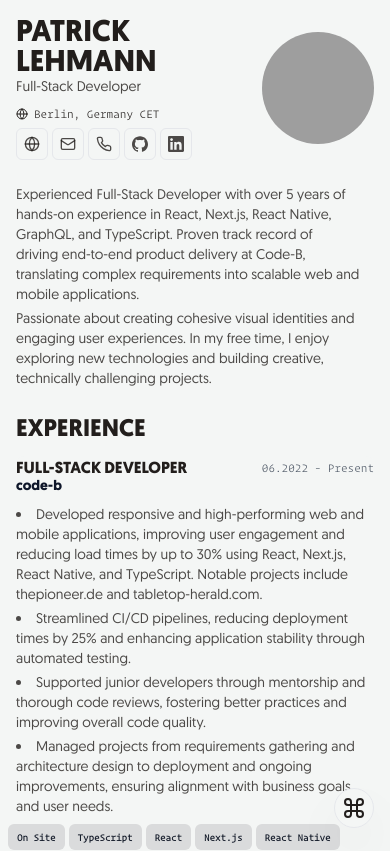
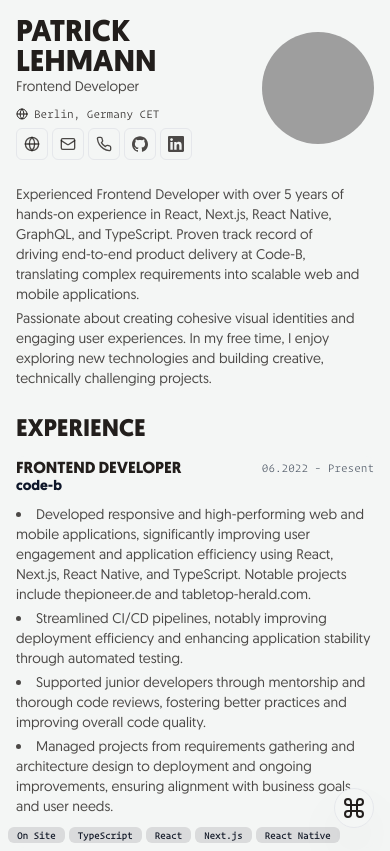
Before and after one commit to BartoszJarocki/cv, a Next.js app: page / in a window 390 px wide. Shown: the top 851 px of the page. Built offline with nearby package versions, Linux system fonts and the light colour scheme; grey boxes are pictures that could not be loaded.

Commit message:
feat: update skills and work experience components for print styles, refine cover letter and resume data

```diff
--- a/src/app/components/Skills.tsx
+++ b/src/app/components/Skills.tsx
@@ -16,7 +16,10 @@ interface SkillsListProps {
 function SkillsList({ skills, className }: SkillsListProps) {
   return (
     <ul
-      className={cn("flex list-none flex-wrap gap-1 p-0", className)}
+      className={cn(
+        "flex list-none flex-wrap gap-1 p-0 print:gap-x-0.5",
+        className,
+      )}
       aria-label="List of skills"
     >
       {skills.map((skill) => (
--- a/src/app/components/WorkExperience.tsx
+++ b/src/app/components/WorkExperience.tsx
@@ -28,7 +28,7 @@ function BadgeList({ className, badges }: BadgeListProps) {
         <li key={badge}>
           <Badge
             variant="secondary"
-            className="align-middle text-[10px] print:px-1 print:py-0.5 print:text-[8px] print:leading-tight"
+            className="align-middle text-[10px] leading-none print:px-1 print:py-0.5 print:text-[8px] print:leading-tight"
           >
             {badge}
           </Badge>
--- a/src/app/globals.css
+++ b/src/app/globals.css
@@ -4,12 +4,6 @@
 
 @layer base {
   :root {
-    @media print {
-      #main-content {
-        padding: 2rem;
-      }
-    }
-
     --background: 147 10% 96%; /* #f3f5f3 - Light mint background */
     --foreground: 18 10.3% 12.2%; /* #232020 - Dark brown-gray text */
 
--- a/src/app/page.tsx
+++ b/src/app/page.tsx
@@ -60,7 +60,7 @@ function getCommandMenuLinks() {
 export default function ResumePage() {
   return (
     <main
-      className="container relative mx-auto scroll-my-12 overflow-auto p-4 print:p-11 md:p-16"
+      className="container relative mx-auto scroll-my-12 overflow-auto p-4 print:p-8 md:p-16"
       id="main-content"
     >
       <div className="sr-only">
--- a/src/components/ui/badge.tsx
+++ b/src/components/ui/badge.tsx
@@ -4,7 +4,7 @@ import { cva, type VariantProps } from "class-variance-authority";
 import { cn } from "@/lib/utils";
 
 const badgeVariants = cva(
-  "inline-flex items-center rounded-md border px-2 py-0.5 text-sm font-semibold font-mono transition-colors focus:outline-none focus:ring-2 focus:ring-ring focus:ring-offset-2 text-nowrap",
+  "inline-flex items-center rounded-md border print:px-1 print:py-0 px-2 py-0.5 text-sm font-semibold font-mono transition-colors focus:outline-none focus:ring-2 focus:ring-ring focus:ring-offset-2 text-nowrap",
   {
     variants: {
       variant: {
--- a/src/data/cover-letter-data.tsx
+++ b/src/data/cover-letter-data.tsx
@@ -1,11 +1,4 @@
-import { GitHubIcon, LinkedInIcon } from "@/components/icons";
 import { ReactNode } from "react";
-
-type Social = {
-  name: string;
-  url: string;
-  icon: (props: React.SVGProps<SVGSVGElement>) => JSX.Element;
-};
 
 type CoverLetterData = {
   name: string;
@@ -28,74 +21,70 @@ type CoverLetterData = {
 
 export const COVER_LETTER_DATA: CoverLetterData = {
   name: "Patrick Lehmann",
-  location: "Berlin, Germany CET",
+  location: "Berlin, Germany",
   locationLink: "https://www.google.com/maps/place/Berlin,+Germany",
-  about: "Full-Stack Developer",
+  about: "Frontend Developer",
   personalWebsiteUrl: "https://ptrcklehmann.com",
   contact: {
     email: "connect@ptrcklehmann.com",
     tel: "+4915901345063",
   },
   company: {
-    name: "Company Name",
-    location: "City, Country",
+    name: "Zalando",
+    location: "Berlin, Germany",
   },
-  date: "Date",
-  greeting: <p>Dear Hiring Manager</p>,
+  date: "20.04.2025",
+  greeting: <p>Dear Bazi Nzirubusa,</p>,
   body: (
     <article className="space-y-3 text-pretty text-foreground print:text-[11px]">
       <p>
-        I am writing to express my interest in the Full-Stack Developer position
-        at {`"${"Company Name"}"`}. With a strong background in software
-        development and a passion for creating innovative solutions, I believe I
-        would be a valuable addition to your team.
+        I&apos;m excited to apply for the Frontend Engineer role in Customer
+        Care Technology at Zalando. With over five years of experience building
+        responsive, scalable web and mobile applications using React,
+        TypeScript, and GraphQL, I am confident in my ability to contribute
+        effectively to your team&apos;s mission of enhancing customer
+        self-service experiences.
       </p>
       <p>
-        I have a proven track record of successfully delivering high-quality
-        software projects on time and within budget. My experience includes
-        working with various programming languages, frameworks, and tools,
-        allowing me to adapt quickly to new technologies and challenges.
+        In my current role at Code-B, I have developed performant applications
+        such as{" "}
+        <a
+          className="underline hover:text-foreground/70"
+          href="https://thepioneer.de"
+          target="_blank"
+          rel="noopener noreferrer"
+          aria-label="The Pioneer"
+        >
+          thepioneer.de
+        </a>{" "}
+        and{" "}
+        <a
+          className="underline hover:text-foreground/70"
+          href="https://tabletop-herald.com"
+          target="_blank"
+          rel="noopener noreferrer"
+          aria-label="Tabletop Herald"
+        >
+          tabletop-herald.com
+        </a>
+        , significantly improving user engagement and application performance.
+        My experience includes optimising CI/CD pipelines to enhance stability
+        and streamline deployment processes, closely aligning with your
+        team&apos;s focus on scalable and maintainable systems.
       </p>
       <p>
-        I am particularly drawn to {`"${"Company Name"}"`} because of its
-        commitment to excellence and innovation in the tech industry. I admire
-        your focus on creating user-centric products and your dedication to
-        continuous improvement.
+        I am particularly drawn to Zalando&apos;s commitment to innovation and
+        user-centric design. My background in creating cohesive visual
+        identities and intuitive user interfaces at the International Labour
+        Organization further aligns with your objective of empowering customers
+        through seamless digital interactions.
       </p>
       <p>
-        I am excited about the opportunity to contribute my skills and expertise
-        to your team. I am confident that my technical abilities, combined with
-        my strong problem-solving skills and collaborative mindset, would make
-        me a valuable asset to {`"${"Company Name"}"`}.
+        I would welcome the opportunity to discuss how my technical expertise
+        and passion for frontend development can contribute to Zalando&apos;s
+        ongoing success in customer satisfaction and operational efficiency.
       </p>
-      <p>
-        I am eager to learn more about the position and how I can contribute to
-        the success of {`"${"Company Name"}"`}. Thank you for considering my
-        application. I look forward to the opportunity to discuss my
-        qualifications further.
-      </p>
-      <p className="mb-5">
-        I am available for an interview at your earliest convenience and can be
-        reached at{" "}
-        <a
-          className="text-right underline hover:text-foreground/70"
-          href="tel:+4915901345063"
-          aria-label="Call Patrick Lehmann"
-        >
-          +4915901345063
-        </a>{" "}
-        or via email at{" "}
-        <a
-          className="text-right underline hover:text-foreground/70"
-          href="mailto:connect@ptrcklehmann.com"
-          aria-label="Email Patrick Lehmann"
-        >
-          connect@ptrcklehmann.com
-        </a>
-        . Thank you for your time and consideration.
-      </p>
-      <p>I look forward to hearing from you soon.</p>
-      <p className="mb-6">Best regards,</p>
+      <p className="pb-6">Best regards,</p>
       <p>Patrick Lehmann</p>
     </article>
   ),
--- a/src/data/resume-data.tsx
+++ b/src/data/resume-data.tsx
@@ -61,15 +61,14 @@ export const RESUME_DATA: ResumeData = {
   initials: "PL",
   location: "Berlin, Germany CET",
   locationLink: "https://www.google.com/maps/place/Berlin,+Germany",
-  about: "Full-Stack Developer",
+  about: "Frontend Developer",
   summary: (
     <>
       <p>
-        Experienced Full-Stack Developer with over 5 years of hands-on
-        experience in React, Next.js, React Native, GraphQL, and TypeScript.
-        Proven track record of driving end-to-end product delivery at Code-B,
-        translating complex requirements into scalable web and mobile
-        applications.
+        Experienced Frontend Developer with over 5 years of hands-on experience
+        in React, Next.js, React Native, GraphQL, and TypeScript. Proven track
+        record of driving end-to-end product delivery at Code-B, translating
+        complex requirements into scalable web and mobile applications.
       </p>
       <p>
         Passionate about creating cohesive visual identities and engaging user
@@ -115,7 +114,7 @@ export const RESUME_DATA: ResumeData = {
       company: "code-b",
       link: "https://code-b.com",
       badges: ["On Site", "TypeScript", "React", "Next.js", "React Native"],
-      title: "Full-Stack Developer",
+      title: "Frontend Developer",
       logo: null,
       start: "06.2022",
       end: null,
@@ -123,13 +122,14 @@ export const RESUME_DATA: ResumeData = {
         <ul className="list-inside list-disc">
           <li className="mb-1">
             Developed responsive and high-performing web and mobile
-            applications, improving user engagement and reducing load times by
-            up to 30% using React, Next.js, React Native, and TypeScript.
-            Notable projects include thepioneer.de and tabletop-herald.com.
+            applications, significantly improving user engagement and
+            application efficiency using React, Next.js, React Native, and
+            TypeScript. Notable projects include thepioneer.de and
+            tabletop-herald.com.
           </li>
           <li className="mb-1">
-            Streamlined CI/CD pipelines, reducing deployment times by 25% and
-            enhancing application stability through automated testing.
+            Streamlined CI/CD pipelines, notably improving deployment efficiency
+            and enhancing application stability through automated testing.
           </li>
           <li className="mb-1">
             Supported junior developers through mentorship and thorough code
```
